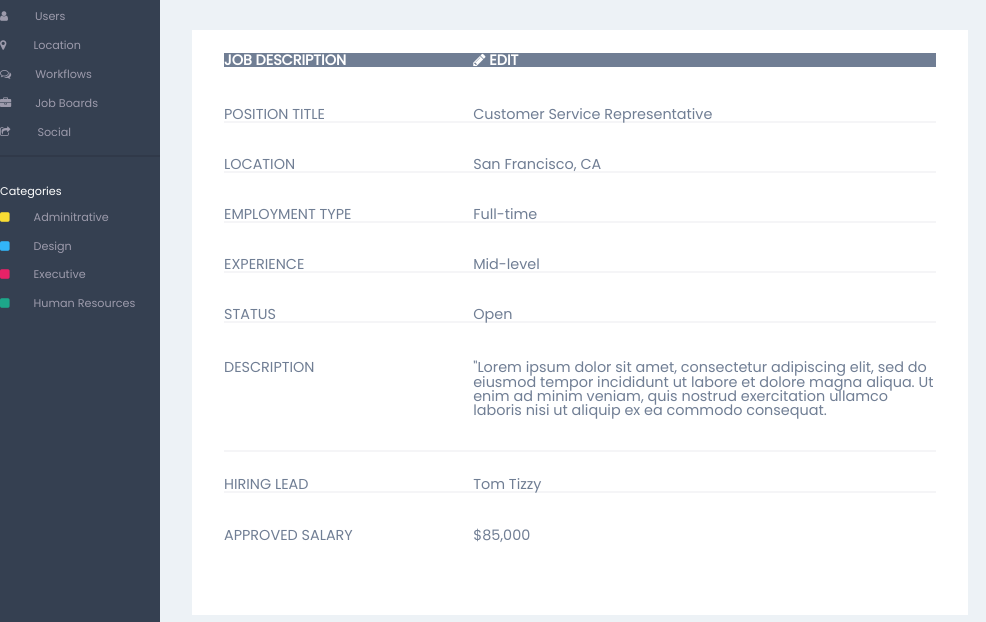
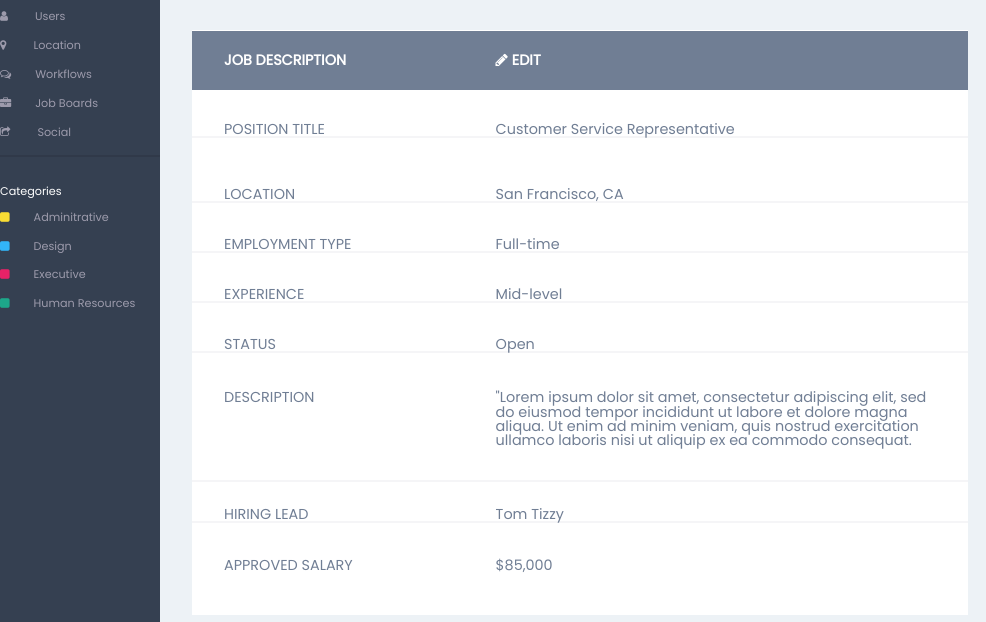
Before and after one commit to hannahbare/comp3, a plain HTML site: page index.html in a window 1280 px wide. Shown: the part 381-1003 px from the top of the page, 0-986 px from the left. Drawn offline with Linux system fonts and the light colour scheme.

Commit message:
Finish aligning the rows and columns. Next work on fixing lines underneath rows

```diff
--- a/index.html
+++ b/index.html
@@ -132,26 +132,26 @@
         <section class="content-info">
           <h5 class="title content-title title-row1">JOB DESCRIPTION</h5>
           <h5 class="title content-details details-row1"><i class="fa fa-pencil" aria-hidden="true"></i> EDIT</h5>
-            <h5 class="row2 content-title title-row2">POSITION TITLE</h5>
-            <h5 class="row3 content-title title-row3">LOCATION</h5>
-            <h5 class="row4 content-title title-row4">EMPLOYMENT TYPE</h5>
-            <h5 class="row5 content-title title-row5">EXPERIENCE</h5>
-            <h5 class="row6 content-title title-row6">STATUS</h5>
-            <h5 class="row7 title-row7"></h5>
-            <h5 class="row8 content-title title-row8">DESCRIPTION</h5>
-            <h5 class="row9 title-row9"></h5>
-            <h5 class="row10 content-title title-row10">HIRING LEAD</h5>
-            <h5 class="row11 content-title title-row11">APPROVED SALARY</h5>
-            <p class="row2 content-details details-row2">Customer Service Representative</p>
-            <p class="row3 content-details details-row3">San Francisco, CA</p>
-            <p class="row4 content-details details-row4">Full-time</p>
-            <p class="row5 content-details details-row5">Mid-level</p>
-            <p class="row6 content-details details-row6">Open</p>
-            <p class="row7 details-row7"></p>
-            <p class="row8 content-details details-row8">"Lorem ipsum dolor sit amet, consectetur adipiscing elit, sed do eiusmod tempor incididunt ut labore et dolore magna aliqua. Ut enim ad minim veniam, quis nostrud exercitation ullamco laboris nisi ut aliquip ex ea commodo consequat.</p>
-            <p class="row9 details-row9"></p>
-            <p class="row10 content-details details-row10"><img>Tom Tizzy</p>
-            <p class="row11 content-details details-row11">$85,000</p>
+            <h5 class="detail row2 content-title title-row2">POSITION TITLE</h5>
+            <h5 class="detail row3 content-title title-row3">LOCATION</h5>
+            <h5 class="detail row4 content-title title-row4">EMPLOYMENT TYPE</h5>
+            <h5 class="detail row5 content-title title-row5">EXPERIENCE</h5>
+            <h5 class="detail row6 content-title title-row6">STATUS</h5>
+            <h5 class="detail row7 title-row7"></h5>
+            <h5 class="detail row8 content-title title-row8">DESCRIPTION</h5>
+            <h5 class="detail row9 title-row9"></h5>
+            <h5 class="detail row10 content-title title-row10">HIRING LEAD</h5>
+            <h5 class="detail row11 content-title title-row11">APPROVED SALARY</h5>
+            <p class="detail row2 content-details details-row2">Customer Service Representative</p>
+            <p class="detail row3 content-details details-row3">San Francisco, CA</p>
+            <p class="detail row4 content-details details-row4">Full-time</p>
+            <p class="detail row5 content-details details-row5">Mid-level</p>
+            <p class="detail row6 content-details details-row6">Open</p>
+            <p class="detail row7 details-row7"></p>
+            <p class="detail row8 content-details details-row8">"Lorem ipsum dolor sit amet, consectetur adipiscing elit, sed do eiusmod tempor incididunt ut labore et dolore magna aliqua. Ut enim ad minim veniam, quis nostrud exercitation ullamco laboris nisi ut aliquip ex ea commodo consequat.</p>
+            <p class="detail row9 details-row9"></p>
+            <p class="detail row10 content-details details-row10"><img>Tom Tizzy</p>
+            <p class="detail row11 content-details details-row11">$85,000</p>
         </section>
 
 
--- a/main.css
+++ b/main.css
@@ -292,8 +292,7 @@ h2 {
   font-size: .9rem;
   display: grid;
   grid-template-columns: 35% 65%;
-  grid-template-rows: 60px 50px 50px 50px 50px 50px 20px 90px 10px 50px 50px;
-  padding: 0 2rem;
+  grid-template-rows: 60px 80px 50px 50px 50px 50px 20px 90px 10px 50px 50px;
   margin-top: 2rem;
 }
 
@@ -313,8 +312,13 @@ h2 {
   align-self: center;
 }
 
+.detail {
+    padding: 0 2rem;
+}
+
 .title-row1 {
   grid-column: 1;
+  padding: 1.4rem 0 1.4rem 2rem;
 }
 
 .title-row2 {
@@ -371,6 +375,7 @@ h2 {
 .details-row1 {
   grid-column: 2;
   grid-row: 1;
+  padding: 1.4rem 2rem 1.4rem 2rem;
 }
 
 .details-row2 {
```
